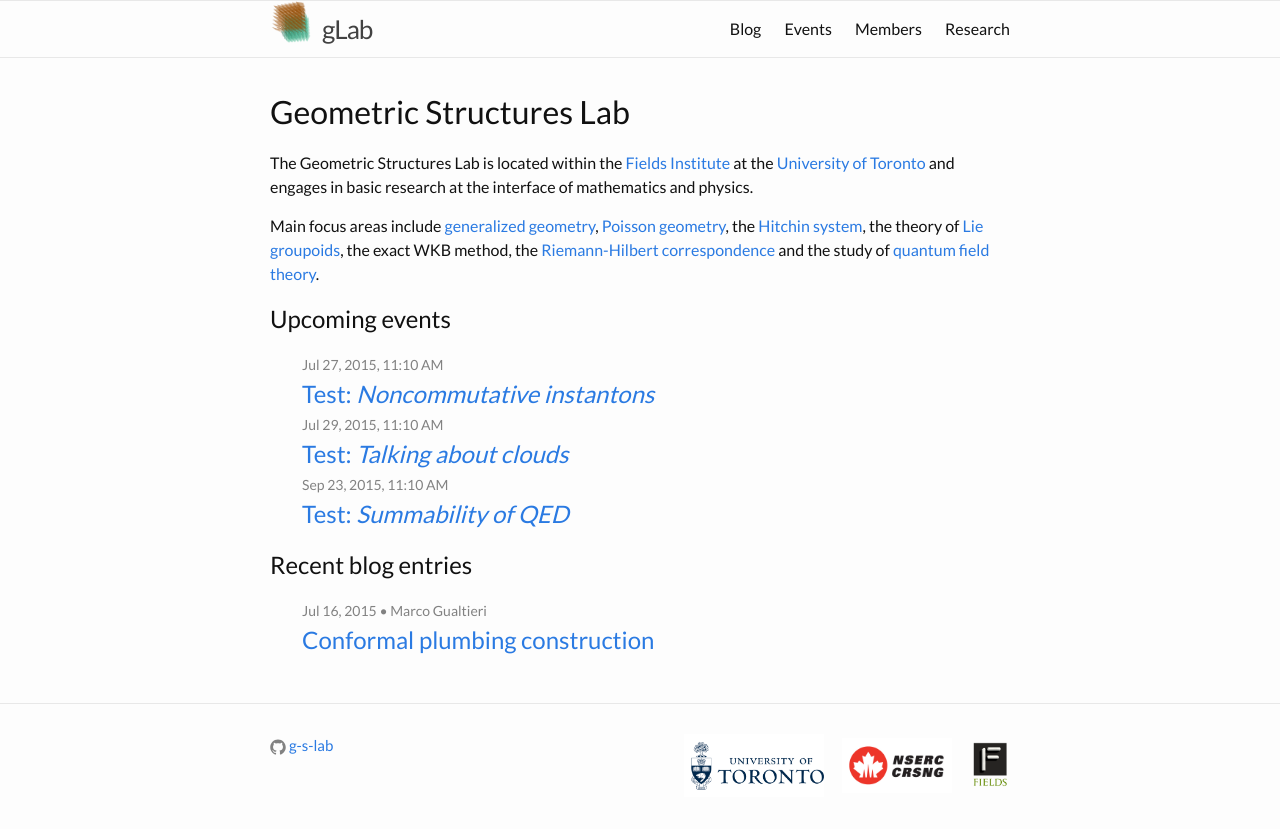
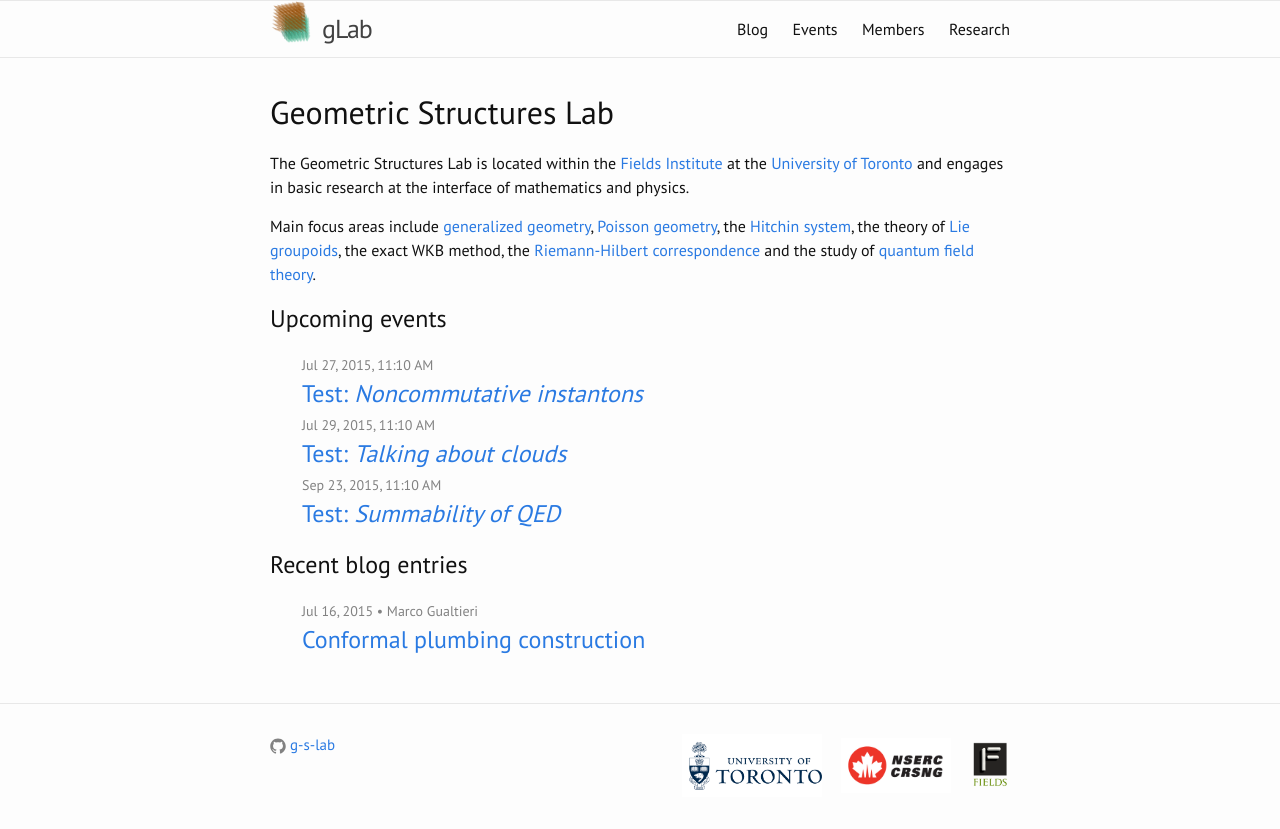
Before and after one commit to g-s-lab/glab, a Jekyll site: the page built from index.md, in a window 1280 px wide. Shown: the top 829 px of the page. Built offline with Jekyll 4.4.1, drawn with Linux system fonts in a browser that asks for light colours.

Commit message:
Update main.scss

```diff
--- a/css/main.scss
+++ b/css/main.scss
@@ -4,11 +4,11 @@
 @charset "utf-8";
 
 /* want a font from google web fonts */
-@import url(http://fonts.googleapis.com/css?family=Lato);
+@import url(http://fonts.googleapis.com/css?family=PT+Sans);
 
 
 // Our variables
-$base-font-family: Lato, Helvetica, Georgia, Serif;
+$base-font-family: 'PT Sans', Helvetica, Georgia, Serif;
 $base-font-size:   16px;
 $small-font-size:  $base-font-size * 0.875;
 $base-line-height: 1.5;
```
